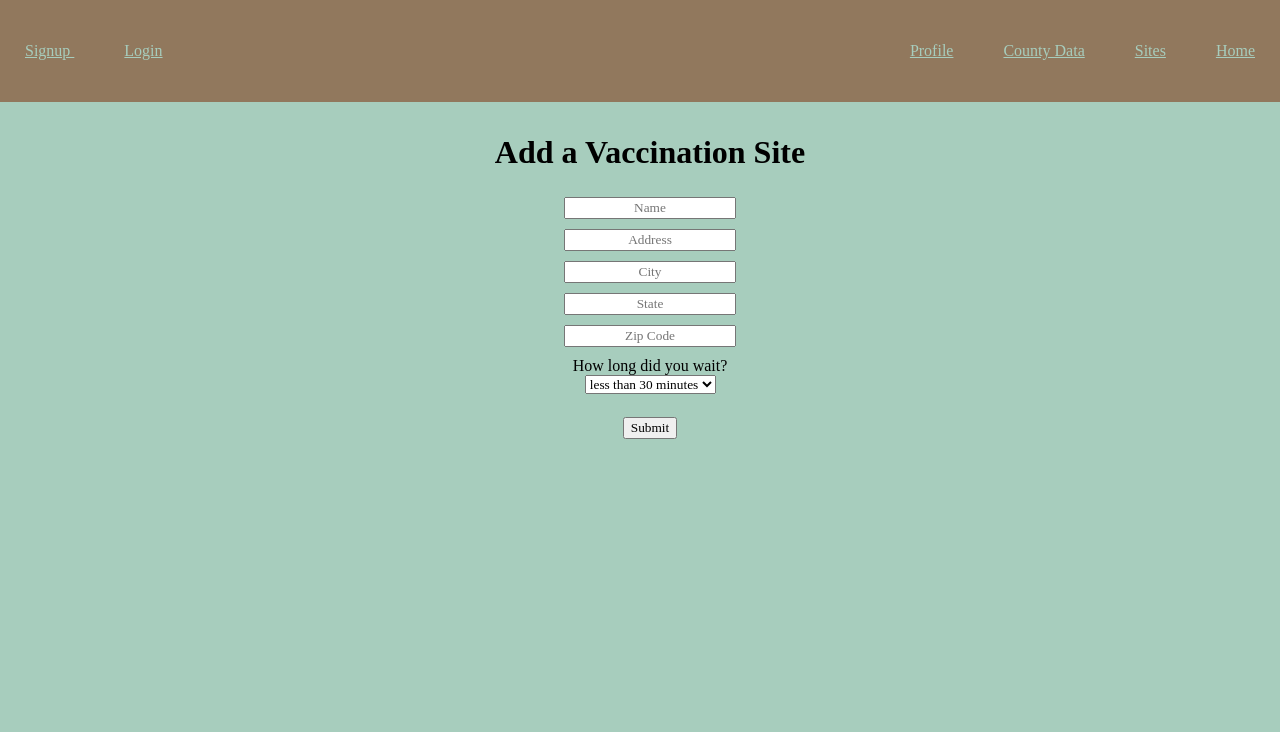
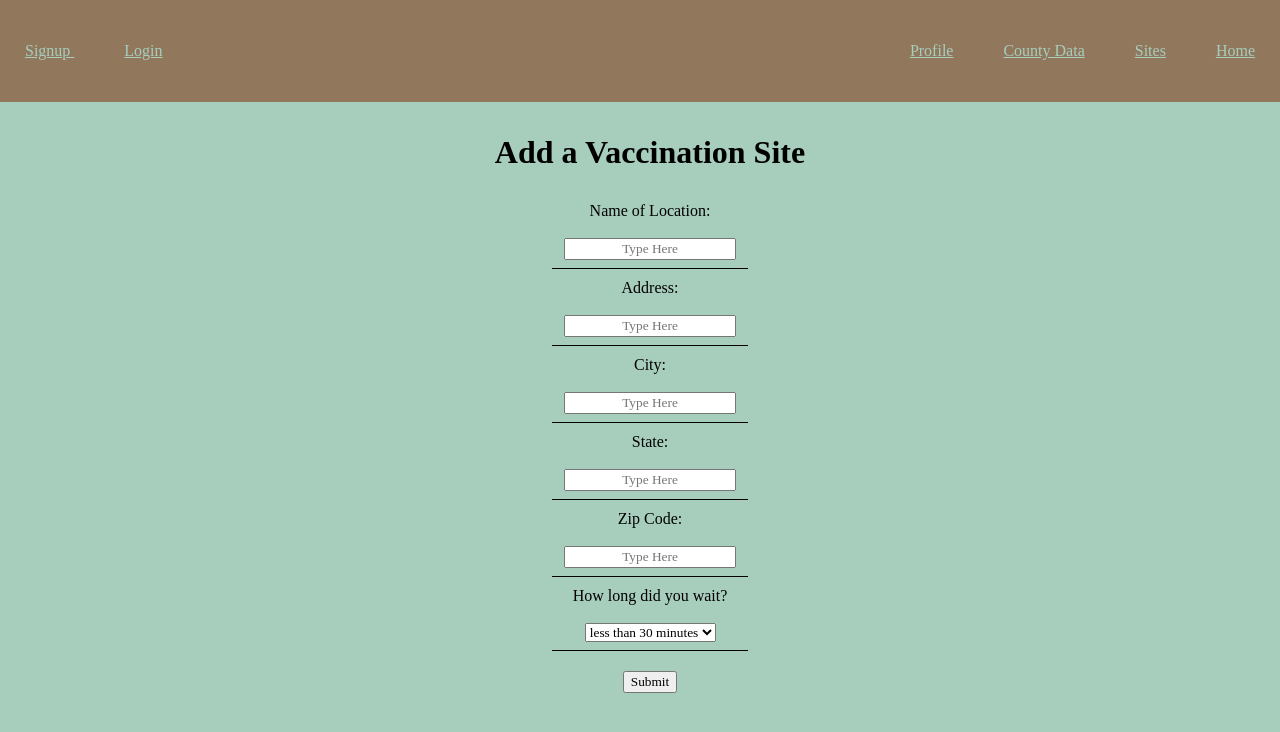
Before and after one commit to cspdevs000/viral-app, a React (Create React App) app: page /addsite in a window 1280 px wide. Shown: the top 732 px of the page. Built offline with nearby package versions, Linux system fonts and the light colour scheme; a web font is replaced by a local one.

Commit message:
Styling for sites

```diff
--- a/src/components/AddVaccSite.css
+++ b/src/components/AddVaccSite.css
@@ -4,3 +4,37 @@
     width: 100vw;
     padding: 10px;
 }
+
+.content table:not(:last-child) {
+    margin-bottom: 1em;
+  }
+
+.content table td,
+.content table th {
+  border: 1px solid black;
+  border-width: 0 0 1px;
+  padding: 0.5em 0.75em;
+  vertical-align: top;
+}
+
+.content table th {
+  color: #363636;
+}
+
+.content table thead td,
+.content table thead th {
+  border-width: 0 0 2px;
+  color: #363636;
+}
+
+.content table tfoot td,
+.content table tfoot th {
+  border-width: 2px 0 0;
+  color: #363636;
+}
+
+.content table {
+    margin-left: auto;
+    margin-right: auto;
+
+}
--- a/src/components/AddVaccSite.js
+++ b/src/components/AddVaccSite.js
@@ -84,76 +84,88 @@ class AddVaccSite extends Component {
                 <div>
                     <h1>Add a Vaccination Site</h1>
                 </div>
-                <div>
-                <form onSubmit={this.handleSubmit.bind(this)}>
-                <div className="field">
-                            <div className="control">
+                <div className='content'>
+                    <table>
+                        <tr>
+                            <td>Name of Location:
+                                <br />
+                                <br />
                                 <input
                                     type="text"
-                                    placeholder="Name"
+                                    placeholder="Type Here"
                                     autoComplete="name"
                                     name="name"
                                     value={this.state.name}
                                     onChange={this.handleName.bind(this)}
                                     required
                                 />
-                            </div>
-                        </div>
-                        <div className="field">
-                            <div className="control">
+                            </td>
+                        </tr>
+                        <tr>
+                            <td>Address:
+                                <br />
+                                <br />
                                 <input
                                     type="text"
-                                    placeholder="Address"
+                                    placeholder="Type Here"
                                     autoComplete="address"
                                     name="address"
                                     value={this.state.address}
                                     onChange={this.handleAddress.bind(this)}
                                     required
                                 />
-                            </div>
-                        </div>
-                        <div className="field">
-                            <div className="control">
+                            </td>
+                        </tr>
+                        <tr>
+                            <td>City:
+                                <br />
+                                <br />
                                 <input
                                     type="text"
-                                    placeholder="City"
+                                    placeholder="Type Here"
                                     autoComplete="city"
                                     name="city"
                                     value={this.state.city}
                                     onChange={this.handleCity.bind(this)}
                                     required
                                 />
-                            </div>
-                        </div>
-                            <div className="field">
-                                <div className="control">
+                            </td>
+                        </tr>
+                        <tr>
+                            <td>State:
+                                <br />
+                                <br />
                                 <input
                                     type="text"
-                                        placeholder="State"
+                                    placeholder="Type Here"
                                     autoComplete="state"
                                     name="state"
                                     value={this.state.state}
                                     onChange={this.handleState.bind(this)}
                                     required
                                 />
-                                </div>
-                            </div>
-                        <div className="field">
-                            <div className="control">
+                            </td>
+                        </tr>
+                        <tr>
+                            <td>Zip Code:
+                                <br />
+                                <br />
                                 <input
                                     type="text"
-                                    placeholder="Zip Code"
+                                    placeholder="Type Here"
                                     autoComplete="zipcode"
                                     name="zipCode"
                                     value={this.state.zipCode}
                                     onChange={this.handleZipCode.bind(this)}
                                     required
                                 />
-                            </div>
-                        </div>
-                        <div className="field">
-                            <div className="control">
-                                <label for="waitTimes">How long did you wait?</label><br></br>
+                            </td>
+                        </tr>
+                        <tr>
+                            <td>
+                                <label for="waitTimes">How long did you wait?</label>
+                                <br />
+                                <br />
                                 <select
                                     name="waitTimes"
                                     onChange={this.handleWaitTimes.bind(this)}
@@ -163,13 +175,16 @@ class AddVaccSite extends Component {
                                     <option value="1to2hours">1-2 hours</option>
                                     <option value="morethan2hours">more than 2 hours</option>
                                 </select>
+                            </td>
+                        </tr>
+                        <br />
+                        <div>
+                            <form onSubmit={this.handleSubmit.bind(this)}>
+                                <button type="submit">Submit</button>
+                            </form>
                         </div>
-                        </div>
-                        <br></br>
-                        <div>
-                            <button type="submit">Submit</button>
-                        </div>
-                </form>
+
+                    </table>
                 </div>
             </div>
         );
--- a/src/components/Comment.js
+++ b/src/components/Comment.js
@@ -54,12 +54,28 @@ class Comment extends Component {
     render() {
         return (
 
-            <div className='comment-container'>
-                <p>Username: {this.props.userName}</p>
-                <p>Comment: {this.props.review}</p>
-                <p>Created Date: {this.props.createdDate}</p>
-                <p>Upvotes: {this.state.upVotes}</p>
-                <button>Down</button> <button onClick={this.handleUpVote.bind(this)}>Up</button>
+            <div className='card content' >
+                <table>
+                    <tr>
+                        <td>
+                            <p>Username: {this.props.userName}</p>
+                        </td>
+                    </tr>
+                    <tr>
+                        <td>
+                            <p>Comment: {this.props.review}</p>
+                        </td>
+                    </tr>
+                    <tr>
+                        <td>
+                            <p>Created Date: {this.props.createdDate}</p>
+                        </td>
+                    </tr>
+
+                    <button onClick={this.handleUpVote.bind(this)}>Up</button>
+                    <p>Upvotes: {this.state.upVotes}</p>
+                    <button>Down</button>
+                </table>
             </div>
         )
     }
--- a/src/components/IndividualSite.css
+++ b/src/components/IndividualSite.css
@@ -1,5 +1,31 @@
 .individual-site-container {
     background-color: #A7CDBD;
-    height: 100vh;
-    width: 100vw;
+    /* height: 100vh;
+    width: 100vw; */
 }
+
+.card {
+    background-color: #869D7A;
+    box-shadow: 0 0.5em 1em -0.125em rgba(10, 10, 10, 0.1), 0 0px 0 1px rgba(10, 10, 10, 0.02);
+    color: #2c2c2c;
+    max-width: 30%;
+    position: relative;
+    left: 33.5%;
+    border-radius: 25px;
+    padding: 10px;
+    margin: 10px;
+  }
+
+  .comment-box {
+    height: 70px;
+    width: 100%;
+    text-align: left;
+  }
+
+.content table td,
+.content table th {
+  border: 1px solid #dbdbdb;
+  border-width: 0 0 1px;
+  padding: 0.5em 0.75em;
+  vertical-align: top;
+}
--- a/src/components/IndividualSite.js
+++ b/src/components/IndividualSite.js
@@ -122,16 +122,42 @@ class IndividualSite extends Component {
     render() {
         return (
             <div className="individual-site-container">
-                <p>{this.props.name}</p>
-                <p>{this.props.address}</p>
-                <p>{this.props.city}</p>
-                <p>{this.props.state}</p>
-                <p>{this.props.zipCode}</p>
-                <p>{this.props.waitTimes}</p>
-                <div className="site-wait-times">
+                <div className='card content'>
+                    <table>
+                        <tr>
+                            <td>
+                                <p>Name of the Location: {this.props.name}</p>
+                            </td>
+                        </tr>
+                        <tr>
+                            <td>
+                                <p>Address: {this.props.address}</p>
+                            </td>
+                        </tr>
+                        <tr>
+                            <td>
+                                <p>City: {this.props.city}</p>
+                            </td>
+                        </tr>
+                        <tr>
+                            <td>
+                                <p>State: {this.props.state}</p>
+                            </td>
+                        </tr>
+                        <tr>
+                            <td>
+                                <p>Zip Code: {this.props.zipCode}</p>
+                            </td>
+                        </tr>
+                        <p> Wait Time: {this.props.waitTimes}</p>
+                    </table>
+                </div>
+                <div className="card content">
                     <form onSubmit={this.handleSubmitWaitTimes.bind(this)}>
                         <h1>Been here before?</h1>
-                        <label for="waitTime">How long did you wait?</label><br></br>
+                        <label for="waitTime">How long did you wait?</label>
+                        <br/>
+                        <br/>
                         <select
                             name="waitTime"
                             onChange={this.handleWaitTimes.bind(this)}
@@ -140,20 +166,22 @@ class IndividualSite extends Component {
                             <option value="choiceB">30 minutes - 1 hour</option>
                             <option value="choiceC">1-2 hours</option>
                             <option value="choiceD">more than 2 hours</option>
-                        </select><br></br>
+                        </select>
+                        <br/>
+                        <br/>
                         <button typ="submit">Submit</button>
                     </form>
                 </div>
                 <h1>Comments</h1>
                 {this.displayComments()}
-                <form onSubmit={this.handleSubmit.bind(this)}>
-                    <input
-                        type="text"
-                        placeholder="Add a comment..."
-                        value={this.state.message}
-                        onChange={this.handleComment.bind(this)}
-                    ></input>
+                <form className="card" onSubmit={this.handleSubmit.bind(this)}>
+                    Write a comment:
+                    <br/>
+                    <br/>
+                    <textarea  className='comment-box' placeholder="Add a comment..." value={this.state.message} onChange={this.handleComment.bind(this)} wrap="soft"  ></textarea>
+                    <button typ="submit">Submit</button>
                 </form>
+                <br/>
             </div>
         );
     }
--- a/src/components/SiteResult.css
+++ b/src/components/SiteResult.css
@@ -1,3 +1,11 @@
-.site-result-container {
-    background-color: #A7CDBD;
-}
+.card {
+    background-color: #869D7A;
+    box-shadow: 0 0.5em 1em -0.125em rgba(10, 10, 10, 0.1), 0 0px 0 1px rgba(10, 10, 10, 0.02);
+    color: #2c2c2c;
+    max-width: 30%;
+    position: relative;
+    left: 33.5%;
+    border-radius: 25px;
+    padding: 10px;
+    margin: 10px;
+  }
--- a/src/components/SiteResult.js
+++ b/src/components/SiteResult.js
@@ -22,14 +22,14 @@ class SiteResult extends Component {
 
     render() {
       return (
-          <div className='site-result-container'>
+          <div className='card'>
               <p>{this.props.name}</p>
               <p>{this.props.zipCode}</p>
               <p>{this.props.city}</p>
               {/* <form action={`${REACT_APP_SERVER_URL}/site/${this.props.id}`}> */}
               <form action={`/site/${this.props.id}`}>
               <button type="submit">
-                  more info on this site
+                  More Info
               </button>
               </form>
           </div>
--- a/src/components/VaccSites.css
+++ b/src/components/VaccSites.css
@@ -20,3 +20,10 @@
 .site-results-container {
     background-color: #A7CDBD;
 }
+
+.zip-submit {
+    background-color: #869D7A;
+    padding: 11px 6px;
+    border-radius: 12px;
+    margin: 6px;
+}
--- a/src/components/VaccSites.js
+++ b/src/components/VaccSites.js
@@ -77,6 +77,7 @@ class VaccSites extends Component {
                             value={this.state.zipCode}
                             onChange={this.handleZipCode.bind(this)}
                         />
+                        <button className="zip-submit" type="submit" >Submit</button>
                     </form>
                 </div>
                 <div className='site-results-container'>
```
Lines whose indentation alone changed are shown as unchanged.
